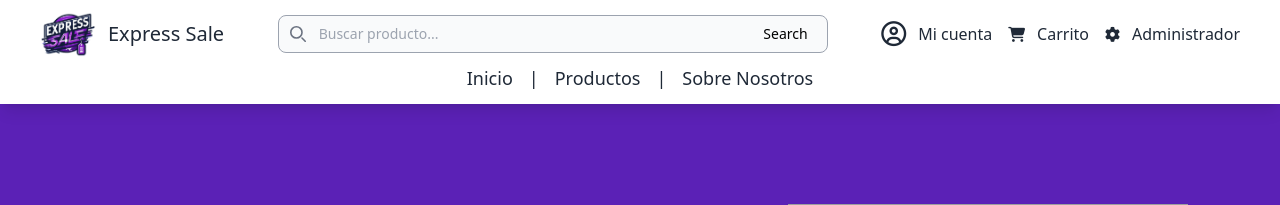
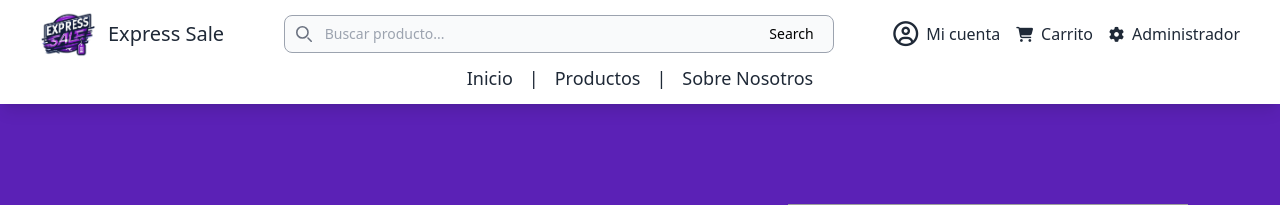
Before and after one commit to AndresGutierrezHurtado/express-sale, a PHP site: page / in a window 1280 px wide. Shown: the top 205 px of the page. Run offline with PHP 8.4, Linux system fonts and the light colour scheme; a user stored in the database is signed in; data comes from the database, SQL or seed files in the repository; data that the repository does not hold is empty; some libraries are stand-ins or nearby versions; grey boxes are pictures that could not be loaded.

Commit message:
style: change styles

```diff
--- a/app/views/layouts/header.php
+++ b/app/views/layouts/header.php
@@ -48,16 +48,16 @@
             <!-- Account buttons -->
             <div class="flex gap-4">
                 <?php if (isset($_SESSION['usuario']['usuario_alias'])): ?>
-                    <a href="/page/profile" class="flex gap-3 items-center">
+                    <a href="/page/profile" class="flex gap-2 items-center">
                         <i class="fa-regular fa-circle-user text-[25px]"></i>
                         Mi cuenta
                     </a>
-                    <a href="/page/cart" class="flex gap-3 items-center">
+                    <a href="/page/cart" class="flex gap-2 items-center">
                         <i class="fa-solid fa-cart-shopping text-[15px]"></i>
                         Carrito
                     </a>
                 <?php else: ?>
-                    <a href="/page/login" class="flex gap-3 items-center tooltip tooltip-bottom" data-tip="Auntentícate">
+                    <a href="/page/login" class="flex gap-2 items-center tooltip tooltip-bottom" data-tip="Auntentícate">
                         <i class="fa-solid fa-right-to-bracket text-[18px]"></i>
                         Registro
                     </a>
@@ -71,14 +71,14 @@
                 <?php endif; ?>
 
                 <?php if (isset($_SESSION['usuario']['rol_id']) && $_SESSION['usuario']['rol_id'] == 3): ?>
-                    <a href="/page/stats/" class="flex gap-3 items-center">
+                    <a href="/page/stats/" class="flex gap-2 items-center">
                         <i class="fa-solid fa-truck text-[15px]"></i>
                         Domiciliario
                     </a>
                 <?php endif; ?>
 
                 <?php if (isset($_SESSION['usuario']['rol_id']) && $_SESSION['usuario']['rol_id'] == 4): ?>
-                    <a href="/page/dashboard_users" class="flex gap-3 items-center">
+                    <a href="/page/dashboard_users" class="flex gap-2 items-center">
                         <i class="fa-solid fa-gear text-[15px]"></i>
                         Administrador
                     </a>
@@ -135,11 +135,11 @@
                         </a>
                         <form action="/user/logout" method="post" class="fetch-form" data-redirect="/">
                             <button type="submit"
-                            class="group relative flex w-full justify-center rounded-md border border-transparent bg-violet-600 px-4 py-2 text-sm font-medium text-white hover:bg-violet-700 focus:outline-none focus:ring-2 focus:ring-violet-500 focus:ring-offset-2 disabled:cursor-wait disabled:opacity-50 cursor-pointer">
-                            <span class="absolute inset-y-0 left-0 flex items-center pl-3">
-                                <i class="fa-solid fa-right-from-bracket text-[18px] text-violet-500 duration-300 group-hover:text-violet-400"></i>
-                            </span>
-                            Cerrar sesión
+                                class="group relative flex w-full justify-center rounded-md border border-transparent bg-violet-600 px-4 py-2 text-sm font-medium text-white hover:bg-violet-700 focus:outline-none focus:ring-2 focus:ring-violet-500 focus:ring-offset-2 disabled:cursor-wait disabled:opacity-50 cursor-pointer">
+                                <span class="absolute inset-y-0 left-0 flex items-center pl-3">
+                                    <i class="fa-solid fa-right-from-bracket text-[18px] text-violet-500 duration-300 group-hover:text-violet-400"></i>
+                                </span>
+                                Cerrar sesión
                             </button>
                         </form>
                     <?php else : ?>
--- a/app/views/pages/profile/stats_seller.view.php
+++ b/app/views/pages/profile/stats_seller.view.php
@@ -304,7 +304,10 @@
                             display: true,
                             text: 'N° Productos Vendidos'
                         },
-                        beginAtZero: true
+                        beginAtZero: true,
+                        ticks: {
+                            precision: 0
+                        }
                     }
                 },
                 onClick: function(event, elements) {
```
Also changed, not shown: app/views/pages/profile/user.view.php (+5 -3 lines).
